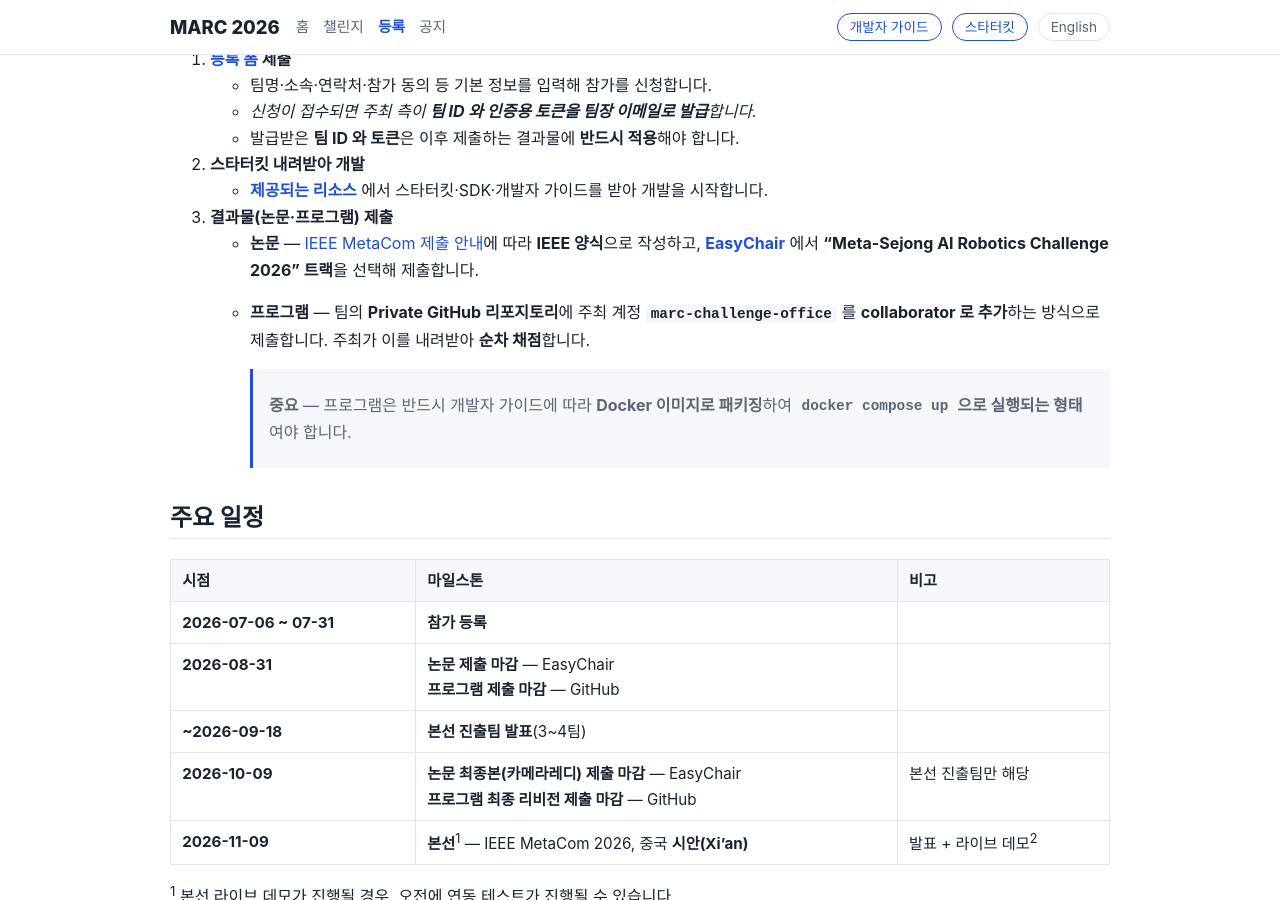
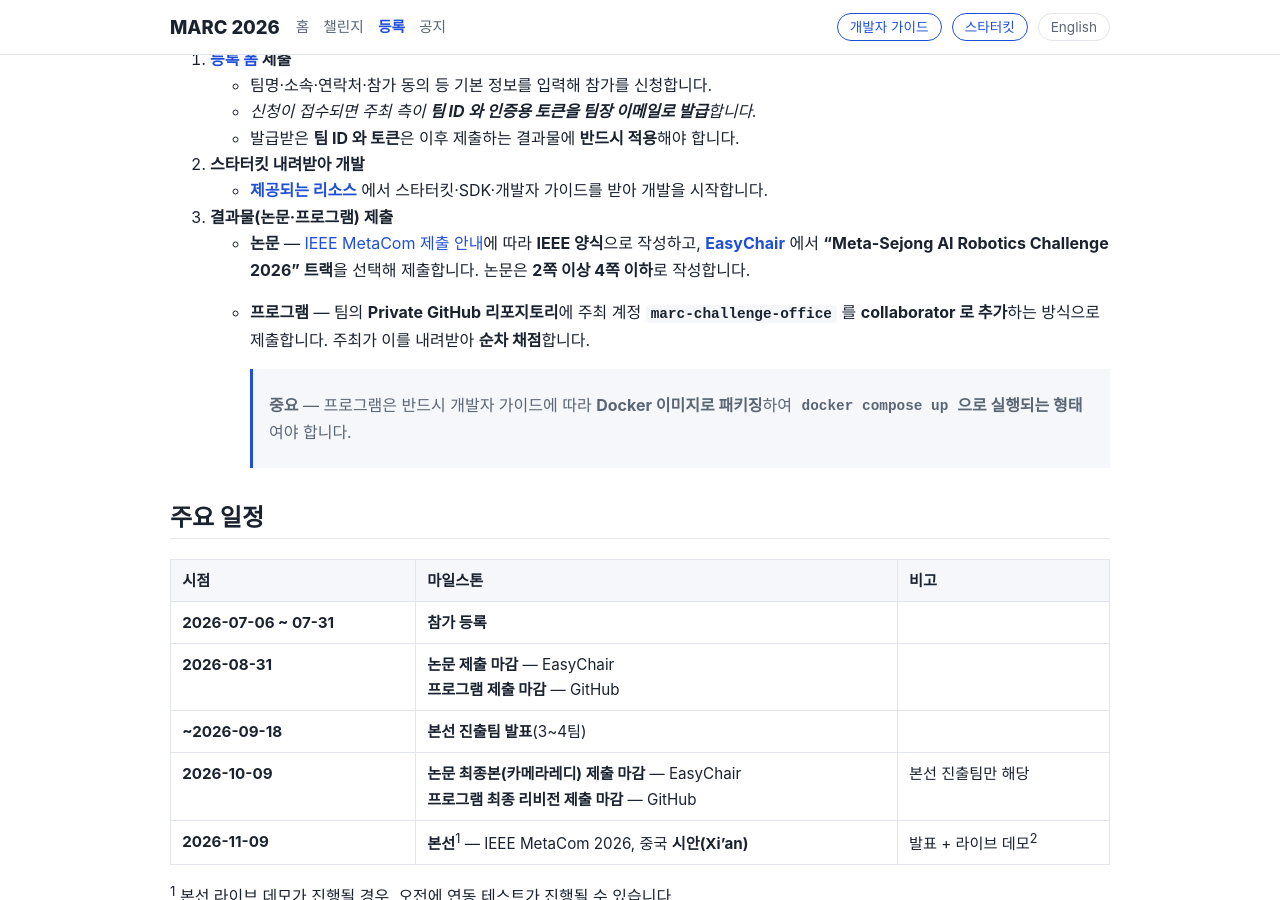
Before and after one commit to marc-challenge/marc-challenge.github.io, a Jekyll site: the page built from _ko/register.md, in a window 1280 px wide and 900 px high, scrolled down 580 px. Built offline with Jekyll 4.4.1, drawn with Linux system fonts in a browser that asks for light colours.

Commit message:
docs(register): 워크숍 논문 분량 규정 명시(2~4쪽, MARC 트랙)

```diff
--- a/_ko/register.md
+++ b/_ko/register.md
@@ -35,7 +35,7 @@ permalink: /ko/register/
 2. **스타터킷 내려받아 개발**
    - **[제공되는 리소스](/ko/notices/#resources)** 에서 스타터킷·SDK·개발자 가이드를 받아 개발을 시작합니다.{% unless site.competition_active %} <em class="reg-note">(개발자 가이드·스타터킷은 {{ site.open_date }} 공개)</em>{% endunless %}
 3. **결과물(논문·프로그램) 제출**
-   - **논문** — [IEEE MetaCom 제출 안내](https://metacomm.org/2026/submission.php)에 따라 **IEEE 양식**으로 작성하고, **[EasyChair](https://easychair.org/conferences/?conf=metacom2026)** 에서 **"Meta-Sejong AI Robotics Challenge 2026" 트랙**을 선택해 제출합니다.
+   - **논문** — [IEEE MetaCom 제출 안내](https://metacomm.org/2026/submission.php)에 따라 **IEEE 양식**으로 작성하고, **[EasyChair](https://easychair.org/conferences/?conf=metacom2026)** 에서 **"Meta-Sejong AI Robotics Challenge 2026" 트랙**을 선택해 제출합니다. 논문은 **2쪽 이상 4쪽 이하**로 작성합니다.
    - **프로그램** — 팀의 **Private GitHub 리포지토리**에 주최 계정 **`marc-challenge-office`** 를 **collaborator 로 추가**하는 방식으로 제출합니다. 주최가 이를 내려받아 **순차 채점**합니다.
 
      > **중요** — 프로그램은 반드시 개발자 가이드에 따라 **Docker 이미지로 패키징**하여 **`docker compose up` 으로 실행되는 형태**여야 합니다.
```
Also changed, not shown: _en/register.md (+1 -1 lines).
